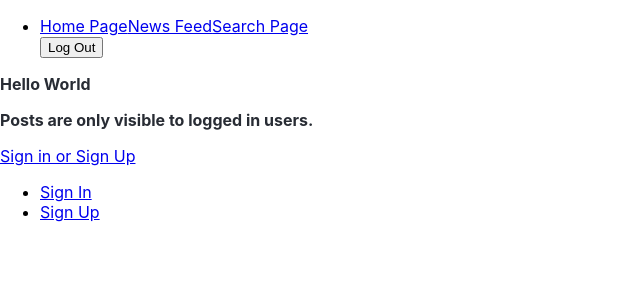
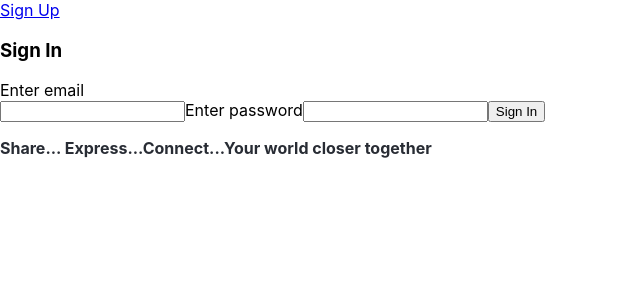
Before and after one commit to DeveloperAshutosh/osahd1, a React (Create React App) app: page / in a window 1280 px wide. Shown: the top 300 px of the page, without its empty margins (0-640 px from the left). Built offline with nearby package versions, Linux system fonts and the light colour scheme.

Commit message:
added some changes

```diff
--- a/src/components/App.js
+++ b/src/components/App.js
@@ -1,15 +1,15 @@
 import React from "react";
 import "./App.css";
 import UnauthorizedUser from "./unauthorized-user/UnauthorizedUser";
-import SignIn from "./Sign-In/SignIn";
+import SignIn from "./sign-in/SignIn";
 import SignUp from "./sign-up/SignUp";
 
 class App extends React.Component {
   render() {
     return (
       <div>
-        <p>Hello World</p>
-        <UnauthorizedUser />
+
+        <SignIn />
 
       </div>
     );
--- a/src/components/Nav.js
+++ b/src/components/Nav.js
@@ -1,6 +1,6 @@
 import React from "react";
 import { Link } from "react-router-dom";
-import { connect } from "react-redux";
+
 
 import { setLoggedIn } from ".././actions/social-media-app";
 
@@ -8,7 +8,7 @@ import { setLoggedIn } from ".././actions/social-media-app";
 
 class Nav extends React.Component {
   logout (){
-    this.props.dispatch(setLoggedIn(true));
+    this.props.dispatch(setLoggedIn(false));
   }
 
 
--- a/src/components/Sign-In/SignIn.js
+++ b/src/components/Sign-In/SignIn.js
@@ -98,7 +98,7 @@ class SignIn extends React.Component {
   render() {
     return (
       <div>
-       <Link to="./sign-up/SignUp"> <button  >  Sign Up</button> </Link>
+       <Link to="./sign-up/SignUp">   Sign Up</Link>
         <form onSubmit={this.handleSubmit}>
           <h3>Sign In</h3>
           <label htmlFor="email">Enter email</label>
--- a/src/index.js
+++ b/src/index.js
@@ -13,7 +13,7 @@ import { Provider } from "react-redux";
 import socialMediaAppReducer from "./reducers/social-media-app";
 import { setLoggedIn } from "./actions/social-media-app";
 import SignUp from "./components/sign-up/SignUp";
-import SignIn from "./components/Sign-In/SignIn";
+import SignIn from "./components/sign-in/SignIn";
 
 // create a new redux store
 const socialMediaAppStore = createStore(socialMediaAppReducer);
@@ -30,7 +30,7 @@ socialMediaAppStore.dispatch(setLoggedIn(false));
 const Root = (store) => (
   <Provider store={store.store}>
     <Router>
-      <Nav />
+
       <Route path="/" component={App} exact />
       <Route path="/NewsFeed" component={NewsFeed} />
       <Route path="/Search" component={SearchPage} />
```
